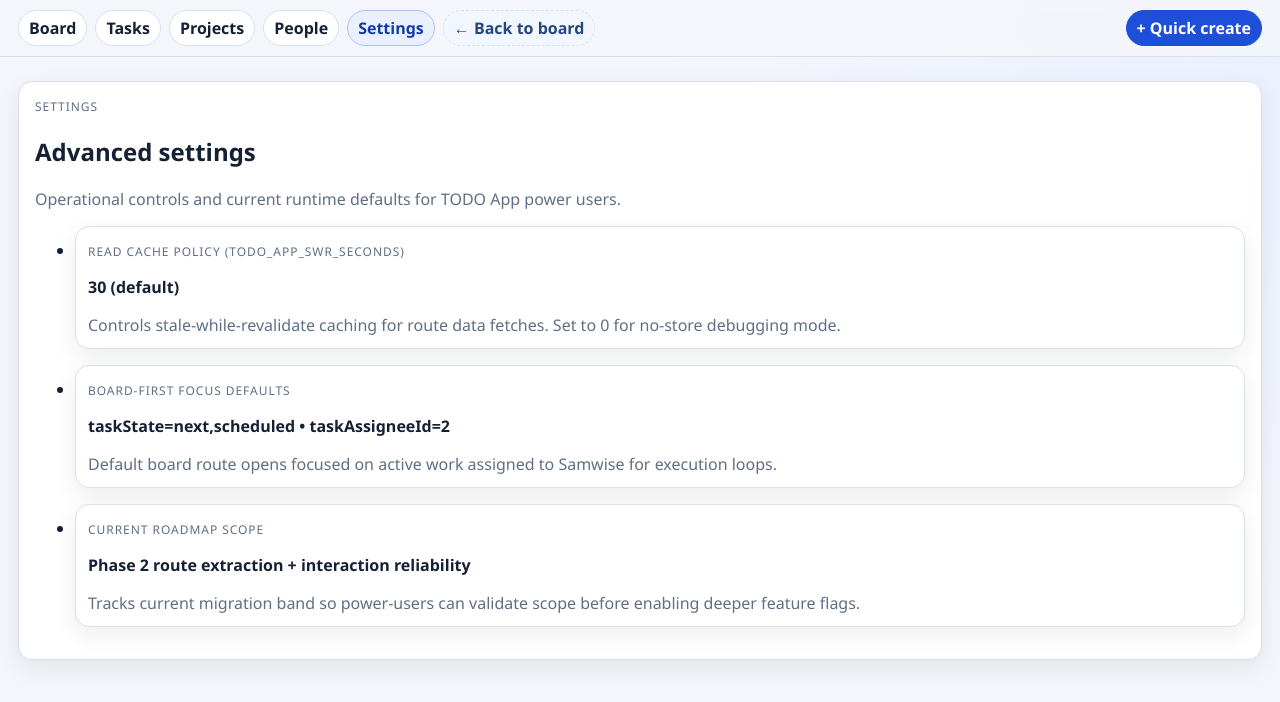
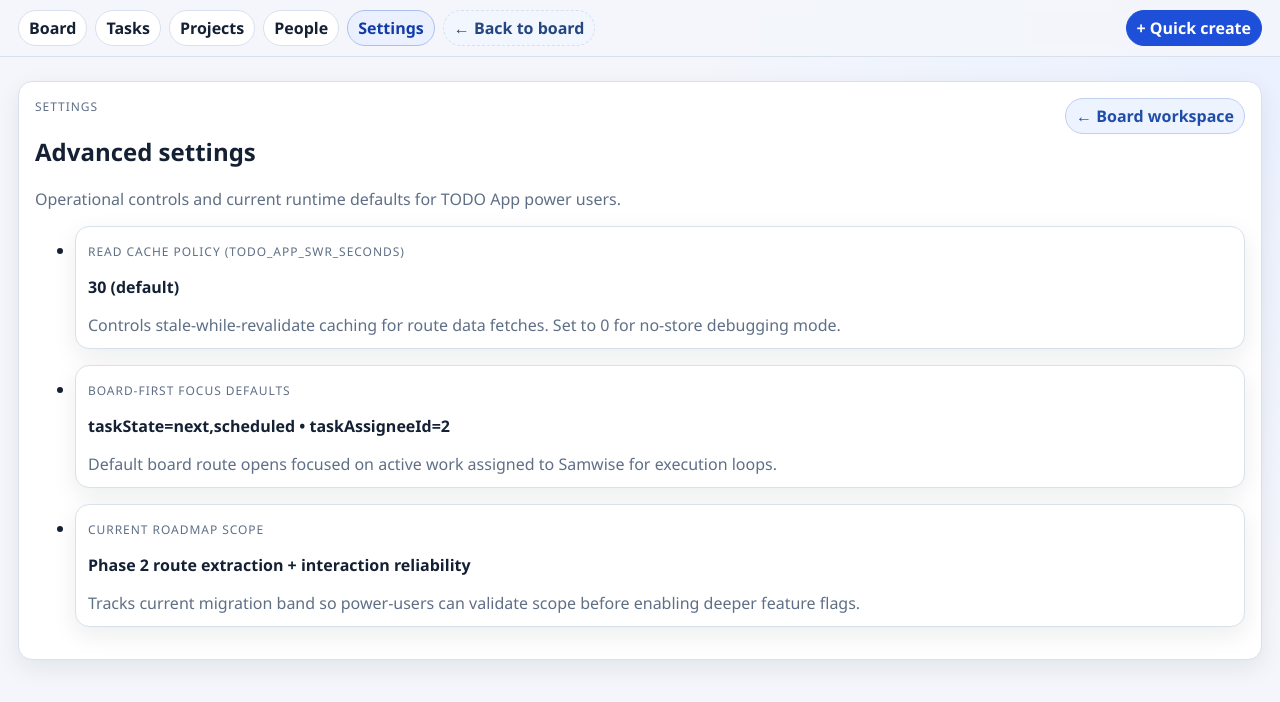
Before and after one commit to samwise-bot/todo-app, a Next.js app in the folder frontend/: page /settings in a window 1280 px wide. Shown: the top 702 px of the page. Built offline with nearby package versions, Linux system fonts and the light colour scheme.

Commit message:
feat(settings): add board workspace return chip in settings header

```diff
--- a/frontend/app/globals.css
+++ b/frontend/app/globals.css
@@ -112,6 +112,32 @@ a:hover {
 .page-header p {
   margin: 8px 0 0;
   color: var(--muted);
+}
+
+.settings-header-row {
+  display: flex;
+  align-items: flex-start;
+  justify-content: space-between;
+  gap: 10px;
+  margin-bottom: 10px;
+}
+
+.settings-return-chip {
+  display: inline-flex;
+  align-items: center;
+  border: 1px solid #bfd0ee;
+  border-radius: 999px;
+  padding: 6px 10px;
+  background: #edf3ff;
+  color: #1f4da8;
+  font-weight: 600;
+  white-space: nowrap;
+}
+
+.settings-return-chip:hover {
+  text-decoration: none;
+  border-color: #9fb8e3;
+  background: #e4edff;
 }
 
 .dashboard-grid {
@@ -499,6 +525,11 @@ button:hover,
     padding: 12px;
   }
 
+  .settings-header-row {
+    flex-direction: column;
+    align-items: flex-start;
+  }
+
   .board-filter-toolbar {
     top: 48px;
     padding: 8px;
--- a/frontend/app/settings/page.tsx
+++ b/frontend/app/settings/page.tsx
@@ -1,4 +1,5 @@
 import React from 'react';
+import Link from 'next/link';
 
 type SettingControl = {
   id: string;
@@ -41,9 +42,16 @@ export default function SettingsPage() {
   return (
     <main className="app-shell">
       <section className="panel" id="advanced-controls">
-        <p className="eyebrow">Settings</p>
-        <h1>Advanced settings</h1>
-        <p className="muted">Operational controls and current runtime defaults for TODO App power users.</p>
+        <div className="settings-header-row">
+          <div>
+            <p className="eyebrow">Settings</p>
+            <h1>Advanced settings</h1>
+            <p className="muted">Operational controls and current runtime defaults for TODO App power users.</p>
+          </div>
+          <Link href="/board" className="settings-return-chip" aria-label="Return to board workspace">
+            ← Board workspace
+          </Link>
+        </div>
         <ul className="stack" aria-label="Advanced configuration controls">
           {controls.map((control) => (
             <li key={control.id} className="panel" style={{ padding: '0.75rem' }}>
```
Also changed, not shown: 4 other files (tests, documents, lock files or other folders).
